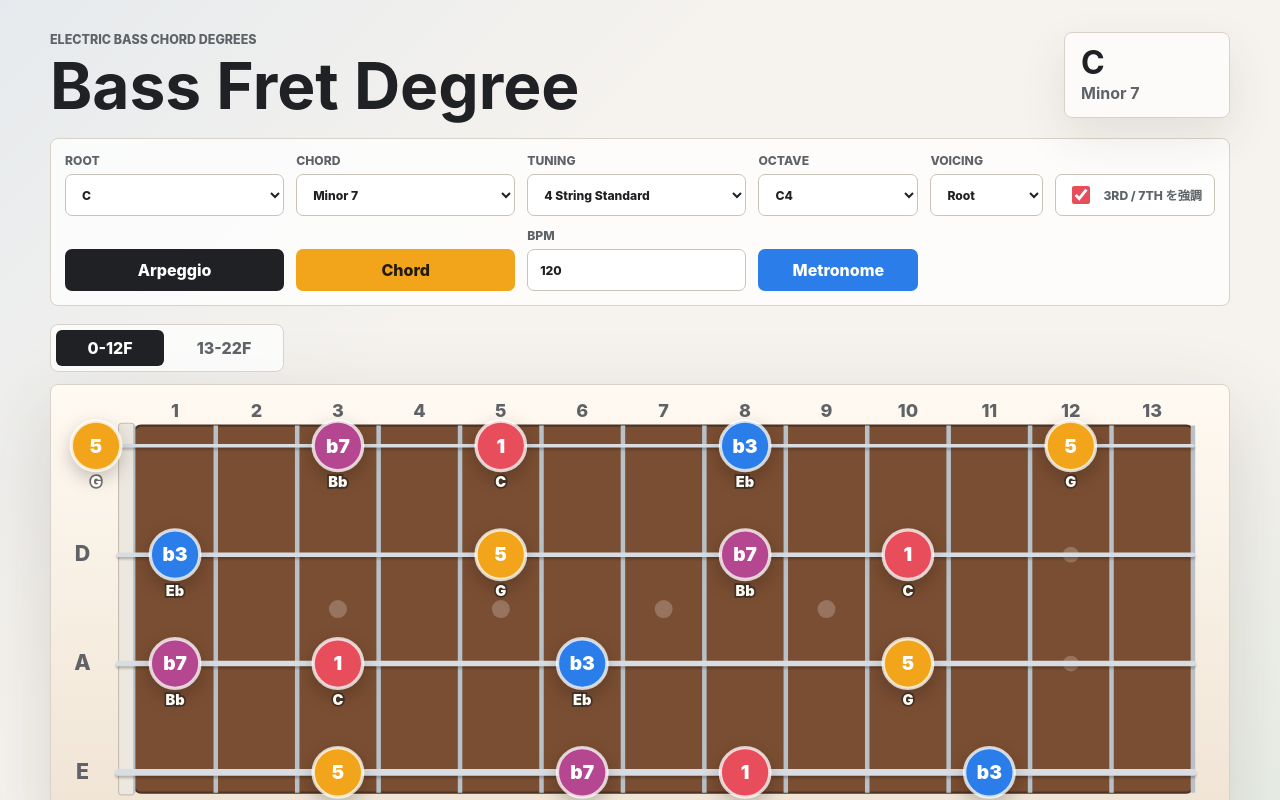
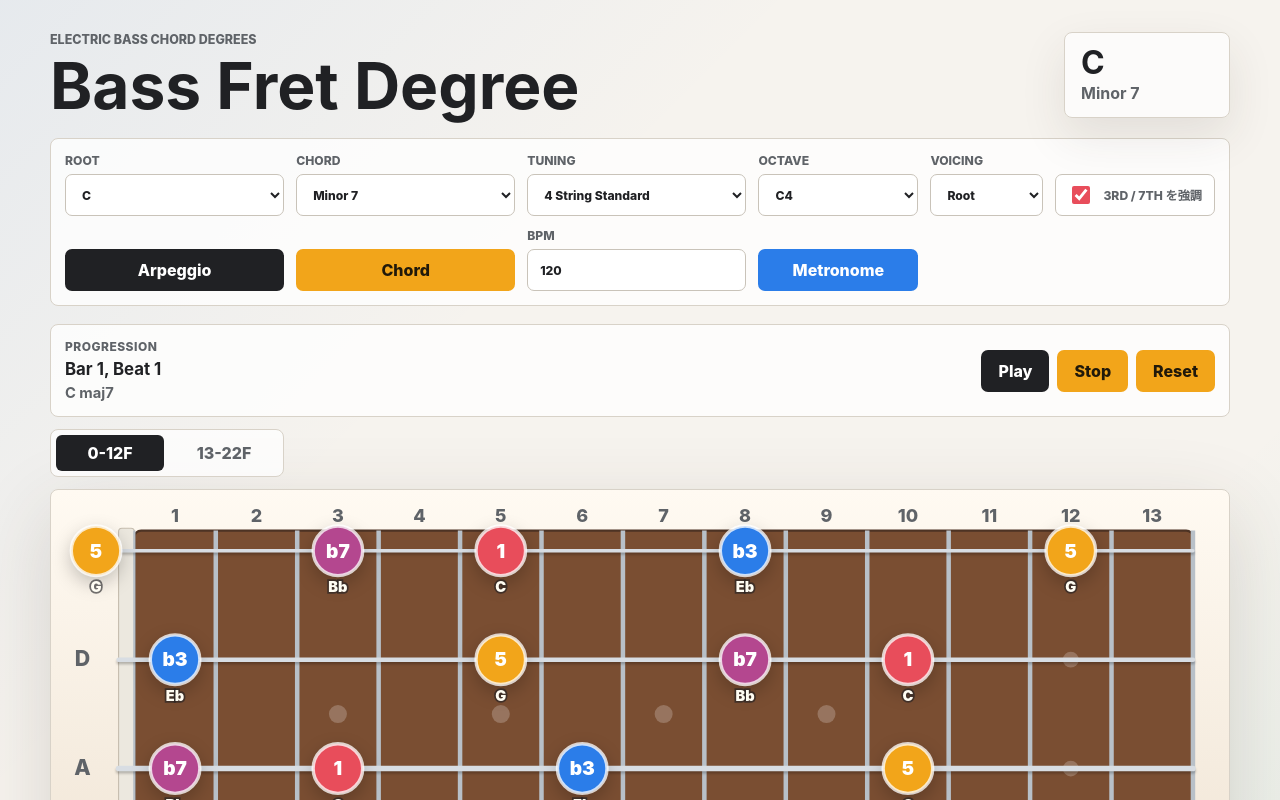
Before and after one commit to muu-ima/muu-fret-degree, a Next.js app: page / in a window 1280 px wide. Shown: the top 800 px of the page. Built offline with nearby package versions, Linux system fonts and the light colour scheme.

Commit message:
Add progression playback panel

```diff
--- /dev/null
+++ b/app/components/ProgressionPanel.tsx
@@ -0,0 +1,48 @@
+"use client";
+
+import { type ProgressionBar, type ProgressionPosition } from "../lib/progression";
+
+type ProgressionPanelProps = {
+  currentProgressionBar?: ProgressionBar;
+  progressionPosition: ProgressionPosition;
+  isProgressionRunning: boolean;
+  onStartProgression: () => void;
+  onStopProgression: () => void;
+  onResetProgression: () => void;
+};
+
+export function ProgressionPanel({
+  currentProgressionBar,
+  progressionPosition,
+  isProgressionRunning,
+  onStartProgression,
+  onStopProgression,
+  onResetProgression,
+}: ProgressionPanelProps) {
+  const currentBarNumber = currentProgressionBar?.bar ?? progressionPosition.barIndex + 1;
+
+  return (
+    <section className="progressionPanel" aria-label="コード進行再生">
+      <div className="progressionMeta">
+        <p className="progressionLabel">Progression</p>
+        <strong>
+          Bar {currentBarNumber}, Beat {progressionPosition.beatInBar + 1}
+        </strong>
+        <span>
+          {currentProgressionBar ? `${currentProgressionBar.root} ${currentProgressionBar.chordTypeId}` : "No bars"}
+        </span>
+      </div>
+      <div className="progressionButtons">
+        <button type="button" onClick={onStartProgression} disabled={isProgressionRunning}>
+          Play
+        </button>
+        <button type="button" className="secondaryButton" onClick={onStopProgression} disabled={!isProgressionRunning}>
+          Stop
+        </button>
+        <button type="button" className="secondaryButton" onClick={onResetProgression}>
+          Reset
+        </button>
+      </div>
+    </section>
+  );
+}
--- a/app/globals.css
+++ b/app/globals.css
@@ -350,6 +350,48 @@ select:focus-visible,
   box-shadow: inset 0 0 0 2px rgba(43, 125, 233, 0.16);
 }
 
+.progressionPanel {
+  display: grid;
+  grid-template-columns: minmax(0, 1fr) auto;
+  gap: 12px;
+  align-items: center;
+  margin-bottom: 12px;
+  padding: 14px;
+  border: 1px solid var(--line);
+  border-radius: 8px;
+  background: rgba(255, 255, 255, 0.8);
+}
+
+.progressionMeta {
+  display: grid;
+  gap: 5px;
+}
+
+.progressionLabel {
+  margin: 0;
+  color: var(--muted);
+  font-size: 0.75rem;
+  font-weight: 800;
+  text-transform: uppercase;
+  letter-spacing: 0.04em;
+}
+
+.progressionMeta strong {
+  font-size: 1.05rem;
+}
+
+.progressionMeta span {
+  color: var(--muted);
+  font-size: 0.92rem;
+  font-weight: 700;
+}
+
+.progressionButtons {
+  display: flex;
+  flex-wrap: wrap;
+  gap: 8px;
+}
+
 @media (max-width: 920px) {
   .hero {
     align-items: stretch;
@@ -358,6 +400,15 @@ select:focus-visible,
 
   .controls {
     grid-template-columns: repeat(2, minmax(0, 1fr));
+  }
+
+  .progressionPanel {
+    grid-template-columns: 1fr;
+    align-items: stretch;
+  }
+
+  .progressionButtons {
+    justify-content: flex-start;
   }
 }
 
@@ -424,6 +475,10 @@ select:focus-visible,
 
   .fretRangeTab {
     min-height: 38px;
+  }
+
+  .progressionPanel {
+    padding: 12px;
   }
 
   .mobileActionBar {
--- a/app/page.tsx
+++ b/app/page.tsx
@@ -6,6 +6,7 @@ import { BassFretboard, MobileBassFretboard } from "./components/BassFretboard";
 import { ChordDegreeStrip } from "./components/ChordDegreeStrip";
 import { ControlsPanel } from "./components/ControlsPanel";
 import { FretRangeTabs } from "./components/FretRangeTabs";
+import { ProgressionPanel } from "./components/ProgressionPanel";
 import { useAudioEngine } from "./hooks/useAudioEngine";
 import { useBpmControl } from "./hooks/useBpmControl";
 import { useChordPlayback } from "./hooks/useChordPlayback";
@@ -203,10 +204,13 @@ export default function Home() {
         {renderControls("controls drawerControls")}
       </aside>
 
-      <div
-        aria-hidden="true"
-        data-progression-bar={progressionPlayback.currentProgressionBar?.bar ?? 0}
-        data-progression-playing={progressionPlayback.isProgressionRunning ? "true" : "false"}
+      <ProgressionPanel
+        currentProgressionBar={progressionPlayback.currentProgressionBar}
+        progressionPosition={progressionPlayback.progressionPosition}
+        isProgressionRunning={progressionPlayback.isProgressionRunning}
+        onStartProgression={progressionPlayback.startProgression}
+        onStopProgression={progressionPlayback.stopProgression}
+        onResetProgression={progressionPlayback.resetProgression}
       />
 
       <FretRangeTabs
```
Also changed, not shown: 1 other file (tests, documents, lock files or other folders).
